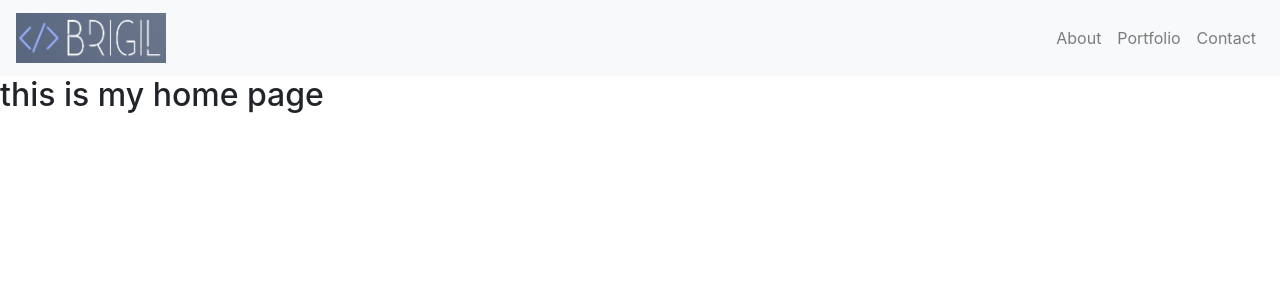
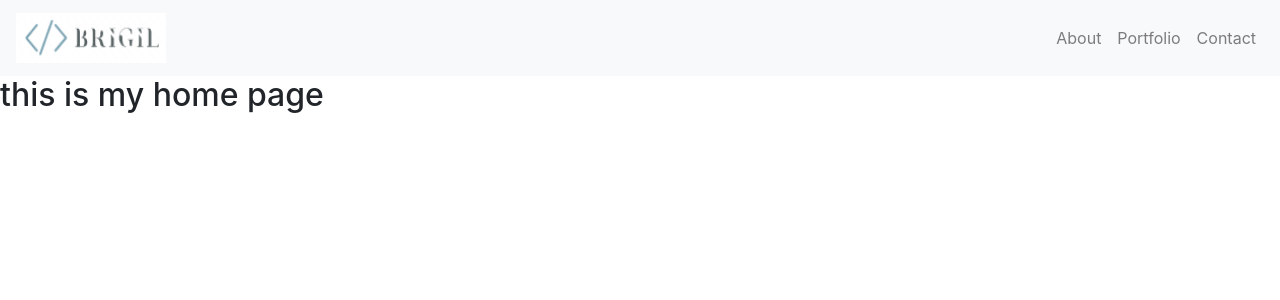
Before and after one commit to brigil/re.portfolio, a React (Create React App) app: page / in a window 1280 px wide. Shown: the top 300 px of the page. Built offline with nearby package versions, Linux system fonts and the light colour scheme; the HTML template or start-up script is replaced by a standard one.

Commit message:
changed logo on navbar

```diff
--- a/src/components/Navbar.js
+++ b/src/components/Navbar.js
@@ -1,5 +1,5 @@
 import React from 'react'
-import navlogo from '../images/navlogo.png';
+import logoname from '../images/logoname.png';
 
 
 function Navbar() {
@@ -7,7 +7,7 @@ function Navbar() {
 
        <nav className="navbar navbar-expand-lg navbar-light bg-light">
       <a className="navbar-brand" href="./aboutme.html">
-      <img src={navlogo} width="150" height="50"/>
+      <img src={logoname} width="150" height="50"/>
       </a>
       <button
         className="navbar-toggler"
```
Also changed, not shown: src/images/logoname.png (added).
